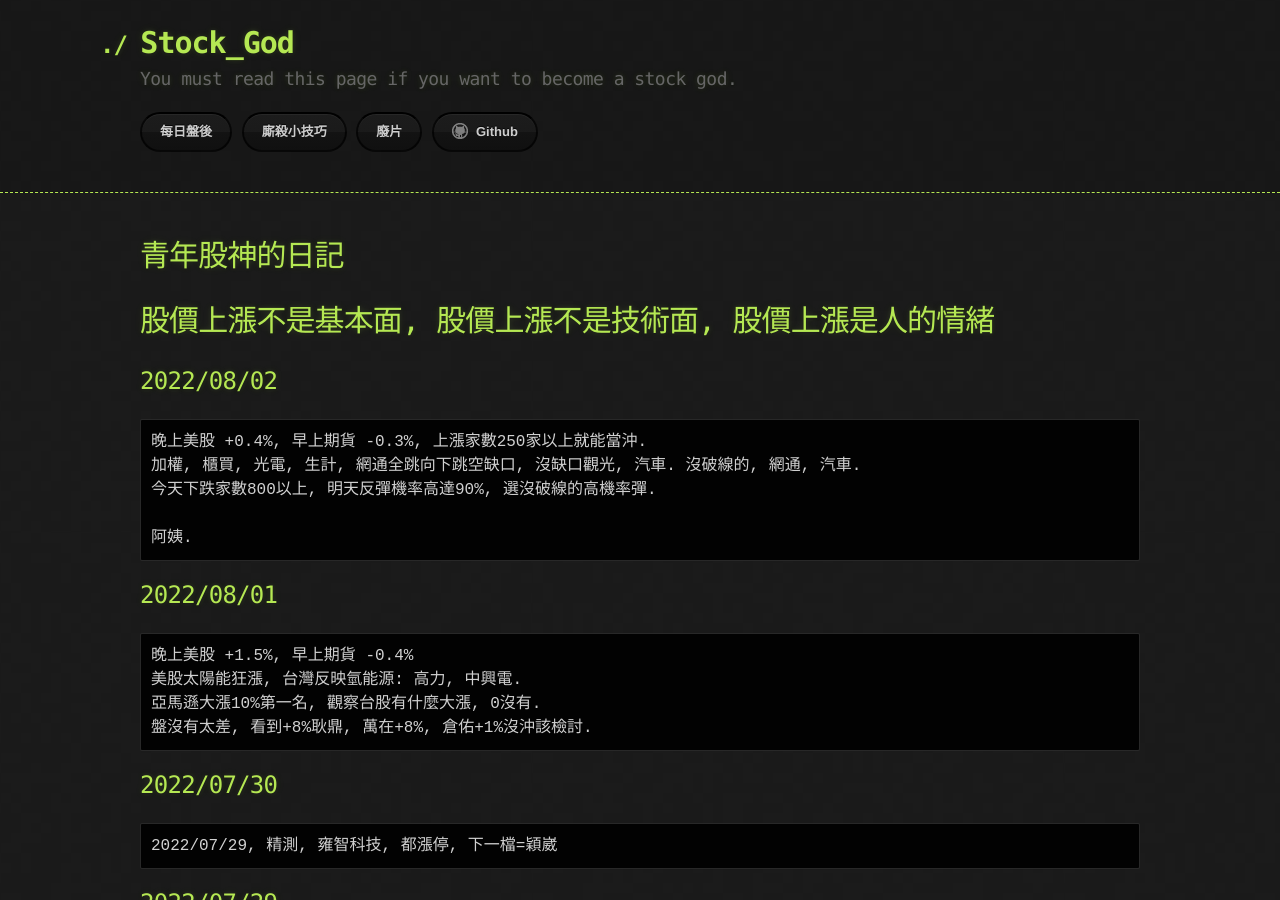
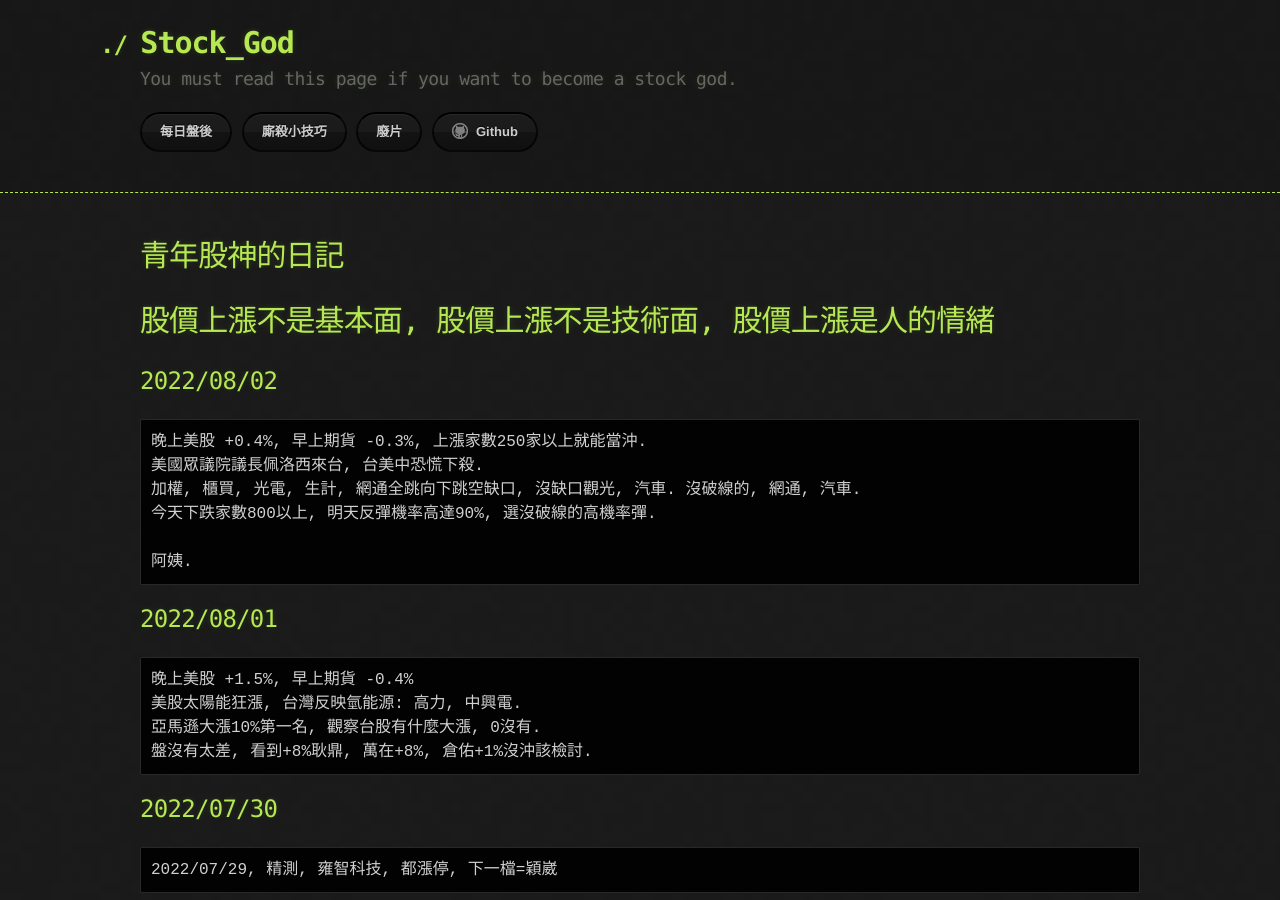
Before and after one commit to lepg5487/Stock_God, a Jekyll site: the page built from index.md, in a window 1280 px wide and 900 px high. Built offline with Jekyll 4.4.1, drawn with Linux system fonts in a browser that asks for light colours; our own code applies the rules of GitHub Pages for plain Markdown files.

Commit message:
Update index.md

````diff
--- a/index.md
+++ b/index.md
@@ -8,6 +8,7 @@ layout: testlayouts
 ## 2022/08/02
 ```
 晚上美股 +0.4%, 早上期貨 -0.3%, 上漲家數250家以上就能當沖.
+美國眾議院議長佩洛西來台, 台美中恐慌下殺.
 加權, 櫃買, 光電, 生計, 網通全跳向下跳空缺口, 沒缺口觀光, 汽車. 沒破線的, 網通, 汽車.
 今天下跌家數800以上, 明天反彈機率高達90%, 選沒破線的高機率彈.
 
````
